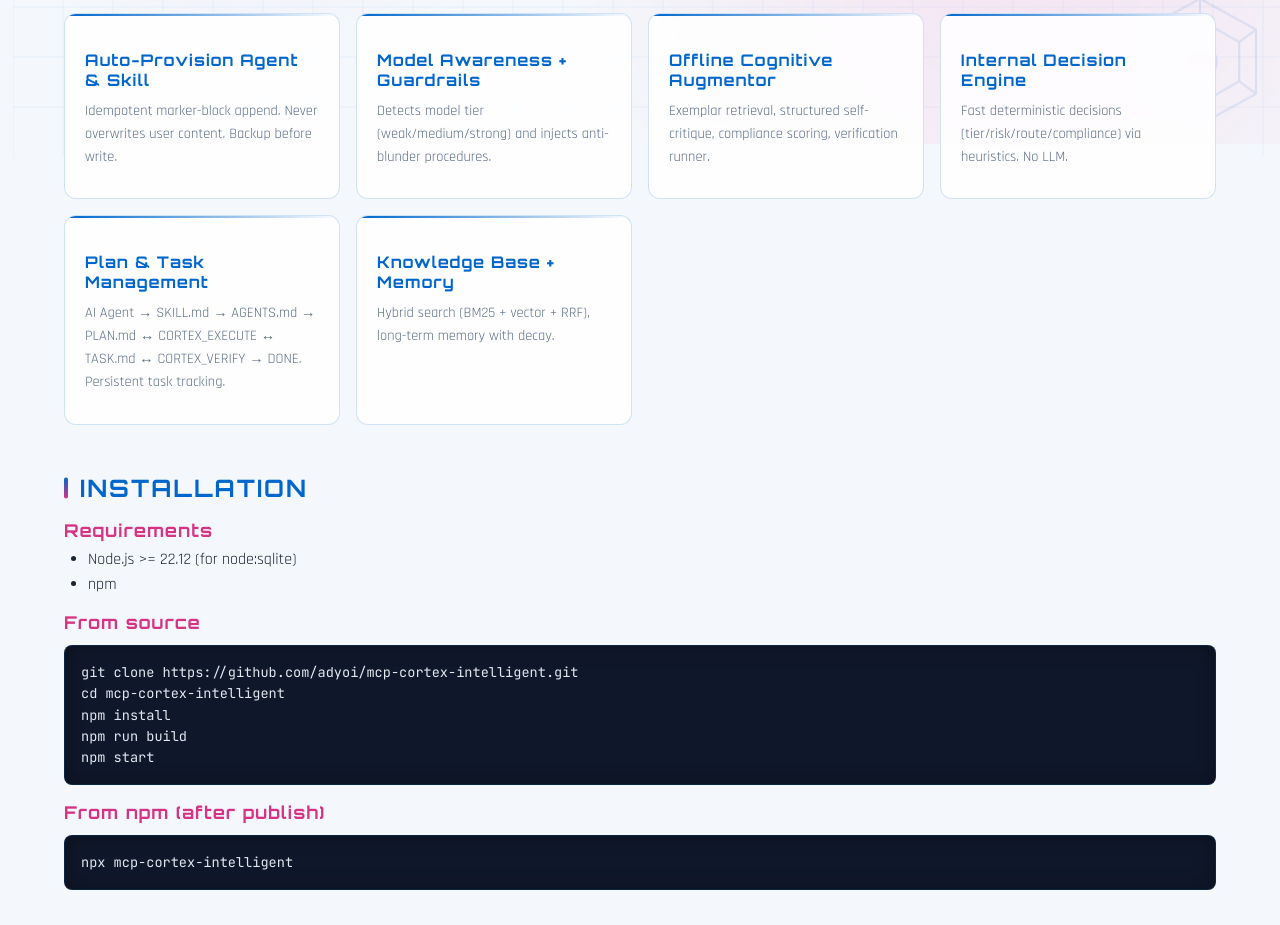
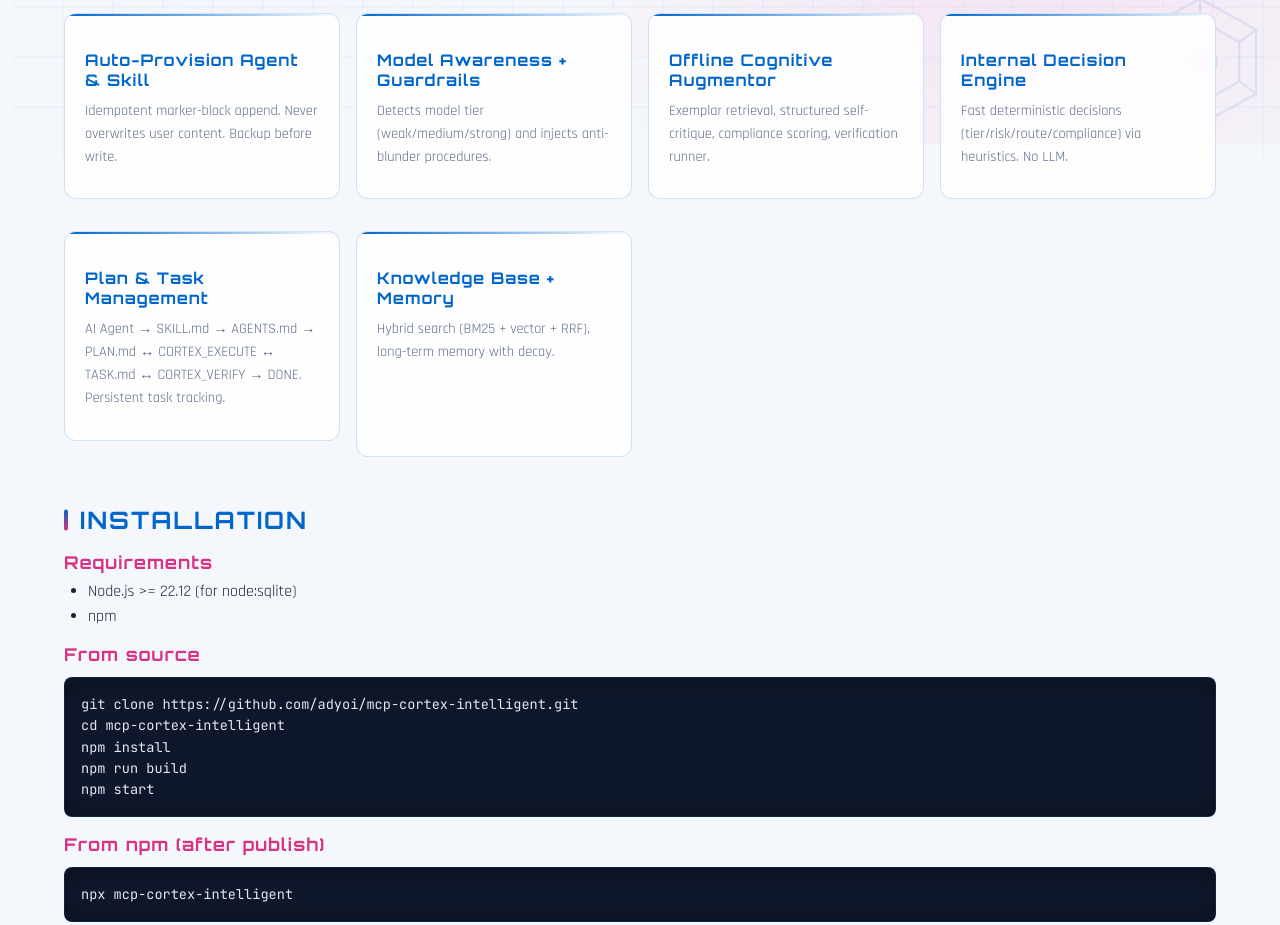
Before and after one commit to adyoi/mcp-cortex-intelligent, a website: page docs/index.html in a window 1280 px wide. Shown: the part 656-1581 px from the top of the page. Drawn offline with Linux system fonts and the light colour scheme.

Commit message:
docs: card margin top/bottom + dark/light aware styling in troubleshoot section

```diff
--- a/docs/index.html
+++ b/docs/index.html
@@ -53,7 +53,8 @@ html.dark .badge{background:rgba(0,240,255,.06)}
 .stat b{display:block;font-size:1.9rem;color:var(--neon);font-family:'Orbitron',monospace}
 .stat span{color:var(--muted);font-size:.8rem;letter-spacing:1px;text-transform:uppercase}
 .grid{display:grid;grid-template-columns:repeat(auto-fit,minmax(250px,1fr));gap:1rem;margin-bottom:2rem}
-.card{background:var(--panel);border:1px solid var(--border);border-radius:12px;padding:1.25rem;transition:all .25s;backdrop-filter:blur(8px);position:relative;overflow:hidden}
+.card{background:var(--panel);border:1px solid var(--border);border-radius:12px;padding:1.25rem;transition:all .25s;backdrop-filter:blur(8px);position:relative;overflow:hidden;margin-bottom:1rem}
+.card:last-child{margin-bottom:0}
 .card::before{content:"";position:absolute;top:0;left:0;width:100%;height:2px;background:linear-gradient(90deg,var(--neon),transparent)}
 .card:hover{transform:translateY(-6px);border-color:var(--magenta);box-shadow:0 8px 30px rgba(214,51,132,.2)}
 .card h3{color:var(--neon);font-size:1rem;margin-bottom:.5rem;font-family:'Orbitron',monospace;letter-spacing:1px}
```
